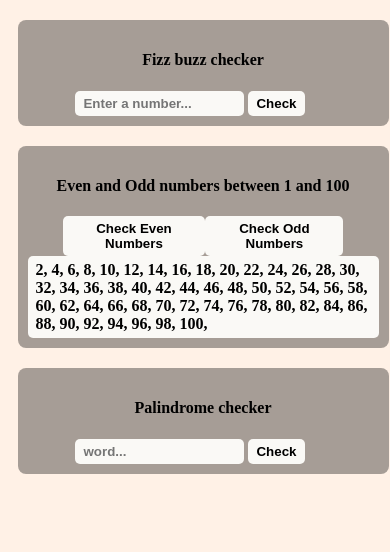
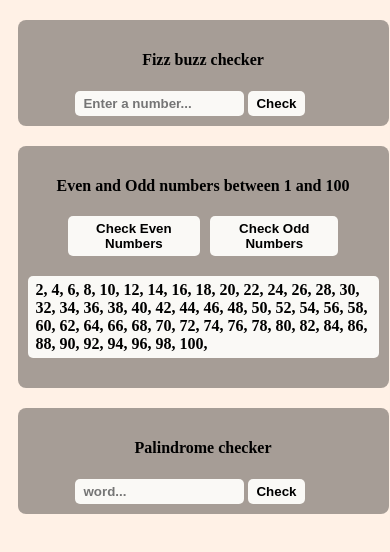
Before and after one commit to Laondohemba/fizzbuzz_palindrome_evenOdd_num_checker, a plain HTML site: page index.html in a window 390 px wide. Both pictures are taken after a click on the button "Check Even Numbers". Drawn offline with Linux system fonts and the light colour scheme.

Commit message:
css media queries written

```diff
--- a/style.css
+++ b/style.css
@@ -55,4 +55,10 @@ p {
         width: 90%;
         height: fit-content;
     }
+    .numCont button{
+        margin: auto 5px;
+    }
+    p, #result2 {
+        margin: 20px auto !important;
+    }
 }
```
